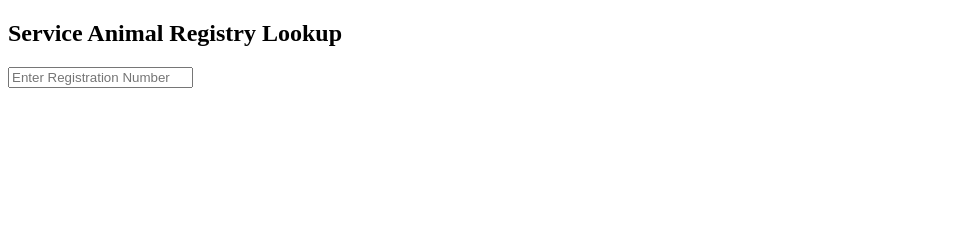
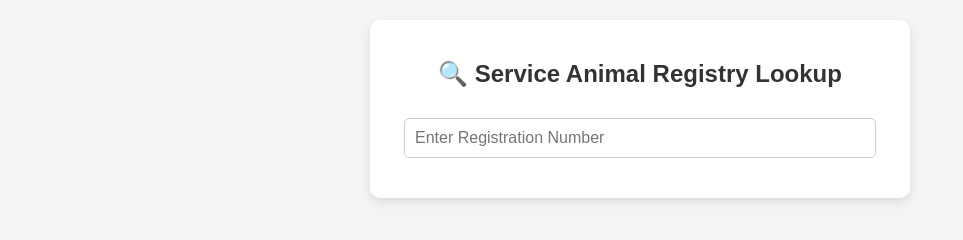
Before and after one commit to Serviceanimalbureau/SA-Lookup, a plain HTML site: page index.html in a window 1280 px wide. Shown: the whole page, without its empty margins (0-963 px from the left). Drawn offline with Linux system fonts and the light colour scheme.

Commit message:
Update index.html

```diff
--- a/index.html
+++ b/index.html
@@ -1,6 +1,47 @@
 <!DOCTYPE html>
 <html>
 <head>
+  <style>
+    body {
+      font-family: Arial, sans-serif;
+      text-align: center;
+      background-color: #f4f4f4;
+      margin: 0;
+      padding: 20px;
+    }
+    .container {
+      background: white;
+      max-width: 500px;
+      margin: auto;
+      padding: 20px;
+      box-shadow: 0px 4px 10px rgba(0, 0, 0, 0.1);
+      border-radius: 10px;
+    }
+    h2 {
+      color: #333;
+    }
+    input {
+      padding: 10px;
+      font-size: 16px;
+      width: 90%;
+      border: 1px solid #ccc;
+      border-radius: 5px;
+      margin-top: 10px;
+    }
+    p {
+      margin-top: 20px;
+      font-size: 18px;
+      color: #007bff;
+    }
+    .result-box {
+      margin-top: 20px;
+      padding: 10px;
+      background: #e8f0fe;
+      border-left: 5px solid #007bff;
+      text-align: left;
+      font-size: 16px;
+    }
+  </style>
   <script>
     function fetchRegistration() {
       var regNumber = document.getElementById("regInput").value;
@@ -11,20 +52,22 @@
           .then(response => response.json())
           .then(data => {
             if (data.error) {
-              document.getElementById("result").innerHTML = "<b>" + data.error + "</b>";
+              document.getElementById("result").innerHTML = "<div class='result-box'><b>❌ " + data.error + "</b></div>";
             } else {
               document.getElementById("result").innerHTML =
-                "<b>Registration Found!</b><br>" +
+                "<div class='result-box'>" +
+                "<b>✅ Registration Found!</b><br><br>" +
                 "<b>Name:</b> " + data.firstName + " " + data.lastName + "<br>" +
                 "<b>Email:</b> " + data.email + "<br>" +
                 "<b>Phone:</b> " + data.phone + "<br>" +
                 "<b>Animal Name:</b> " + data.animalName + "<br>" +
                 "<b>Animal Type:</b> " + data.animalType + "<br>" +
-                "<b>Status:</b> " + data.status;
+                "<b>Status:</b> " + data.status +
+                "</div>";
             }
           })
           .catch(error => {
-            document.getElementById("result").innerHTML = "<b>Error fetching data</b>";
+            document.getElementById("result").innerHTML = "<div class='result-box'><b>❌ Error fetching data</b></div>";
           });
       } else {
         document.getElementById("result").innerHTML = "";
@@ -33,8 +76,10 @@
   </script>
 </head>
 <body>
-  <h2>Service Animal Registry Lookup</h2>
-  <input type="text" id="regInput" placeholder="Enter Registration Number" onkeyup="fetchRegistration()">
-  <p id="result"></p>
+  <div class="container">
+    <h2>🔍 Service Animal Registry Lookup</h2>
+    <input type="text" id="regInput" placeholder="Enter Registration Number" onkeyup="fetchRegistration()">
+    <p id="result"></p>
+  </div>
 </body>
 </html>
```
